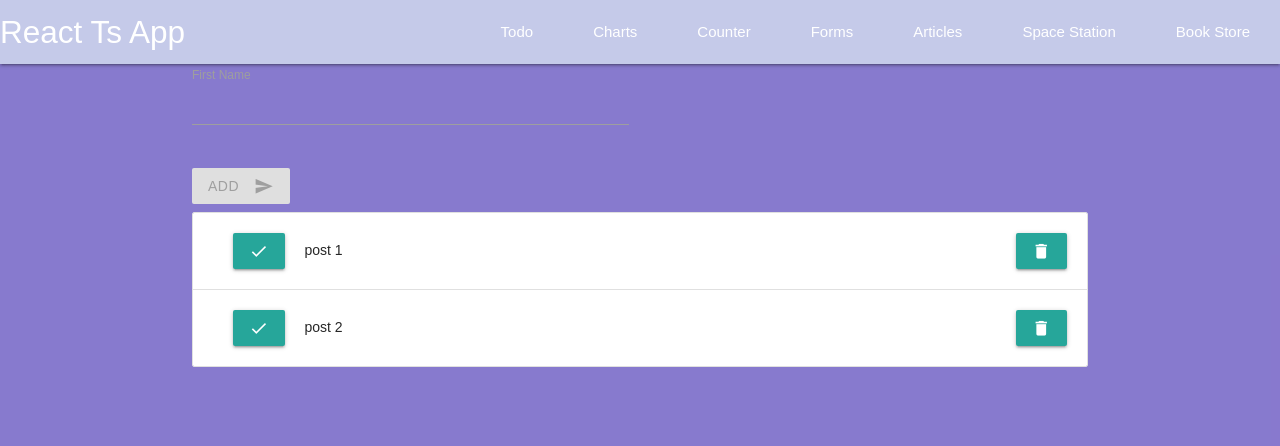
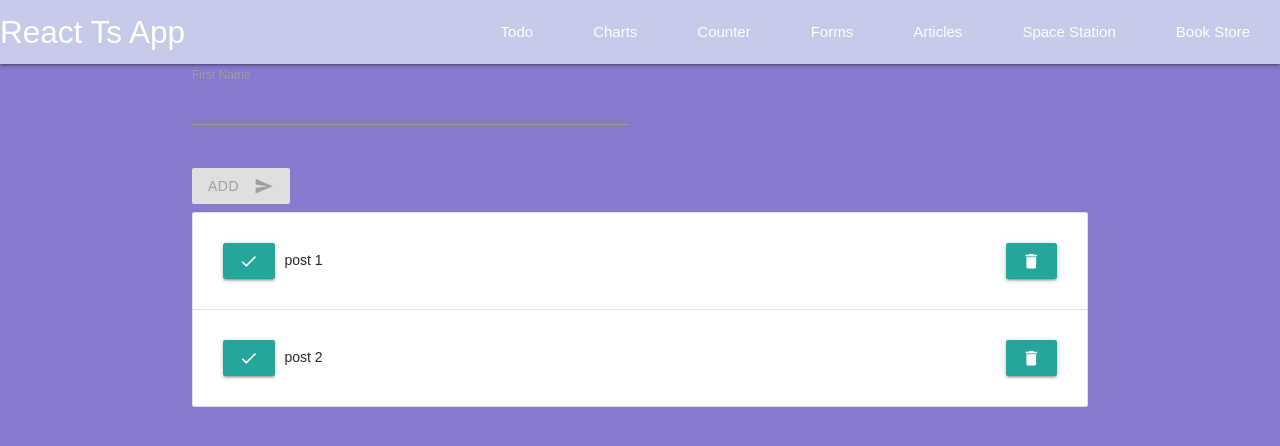
Before and after one commit to YaroslavPikiner/React-Application, a React (Create React App) app in the folder react-typescript/: page /todo in a window 1280 px wide. Shown: the top 446 px of the page. Built offline with nearby package versions, Linux system fonts and the light colour scheme.

Commit message:
small fix

```diff
--- a/react-typescript/src/containers/forms/AntForm/hiddenForm.tsx
+++ b/react-typescript/src/containers/forms/AntForm/hiddenForm.tsx
@@ -4,18 +4,12 @@ import {
     Input,
     Button,
     Radio,
-    Select,
-    Cascader,
     DatePicker,
     InputNumber,
-    TreeSelect,
-    Switch,
     Row,
     Col,
-    Divider
 } from 'antd';
 import 'antd/dist/antd.css';
-import { truncate } from 'fs/promises';
 
 const HiddenForm = () => {
     const [isHidden, setIsHidden] = useState<boolean>(true);
--- a/react-typescript/src/containers/todo/todo.css
+++ b/react-typescript/src/containers/todo/todo.css
@@ -1,3 +1,7 @@
 .underscore {
     text-decoration: line-through;
 }
+
+.button {
+    margin: 10px;
+}
--- a/react-typescript/src/containers/todo/todoItem.tsx
+++ b/react-typescript/src/containers/todo/todoItem.tsx
@@ -8,22 +8,16 @@ type ItemTodo = {
 }
 
 const TodoItem: React.FC<ItemTodo> = ({ item, deleteHandle, onMarkDone }) => {
-
-
     return (
         <>
             <li style={{ padding: '20px' }} className={item.isCompleted ? "collection-item underscore  indigo lighten-4" : "collection-item"}>
-                <a style={{ margin: '20px' }} className="primary-content">
-                    <button className='btn btn-primary'>
+                    <button className='btn button btn-primary primary-content'>
                         <i onClick={() => onMarkDone(item)} className="material-icons">check</i>
                     </button>
-                </a>
                 {item.title}
-                <a className="secondary-content ">
-                    <button className='btn btn-primary '>
+                    <button className='btn button btn-primary secondary-content'>
                         <i onClick={() => deleteHandle(item)} className="material-icons">delete</i>
                     </button>
-                </a>
             </li>
         </>
     )
--- a/react-typescript/src/redux/bookStore/bookStoreACreator.ts
+++ b/react-typescript/src/redux/bookStore/bookStoreACreator.ts
@@ -1,5 +1,5 @@
 import * as actionTypes from "../actionTypes";
-import { Basket, StoreCard } from "../../type";
+import { StoreCard } from "../../type";
 import { ActionCreator } from "redux";
 import { Dispatch } from "react";
 
--- a/react-typescript/src/redux/bookStore/bookStoreReducer.ts
+++ b/react-typescript/src/redux/bookStore/bookStoreReducer.ts
@@ -1,9 +1,7 @@
-import { StoreCard, StoreCardState } from "../../type"
+import { StoreCardState } from "../../type"
 import * as actionTypes from "../actionTypes"
 import { Reducer } from 'redux'
-import { IAny, INewStoreCardAction } from "./bookStoreACreator"
-
-
+import { IAny } from "./bookStoreACreator"
 
 const initStoreCard: StoreCardState = {
     storeCards: [],
```
Also changed, not shown: 1 other file (tests, documents, lock files or other folders).
